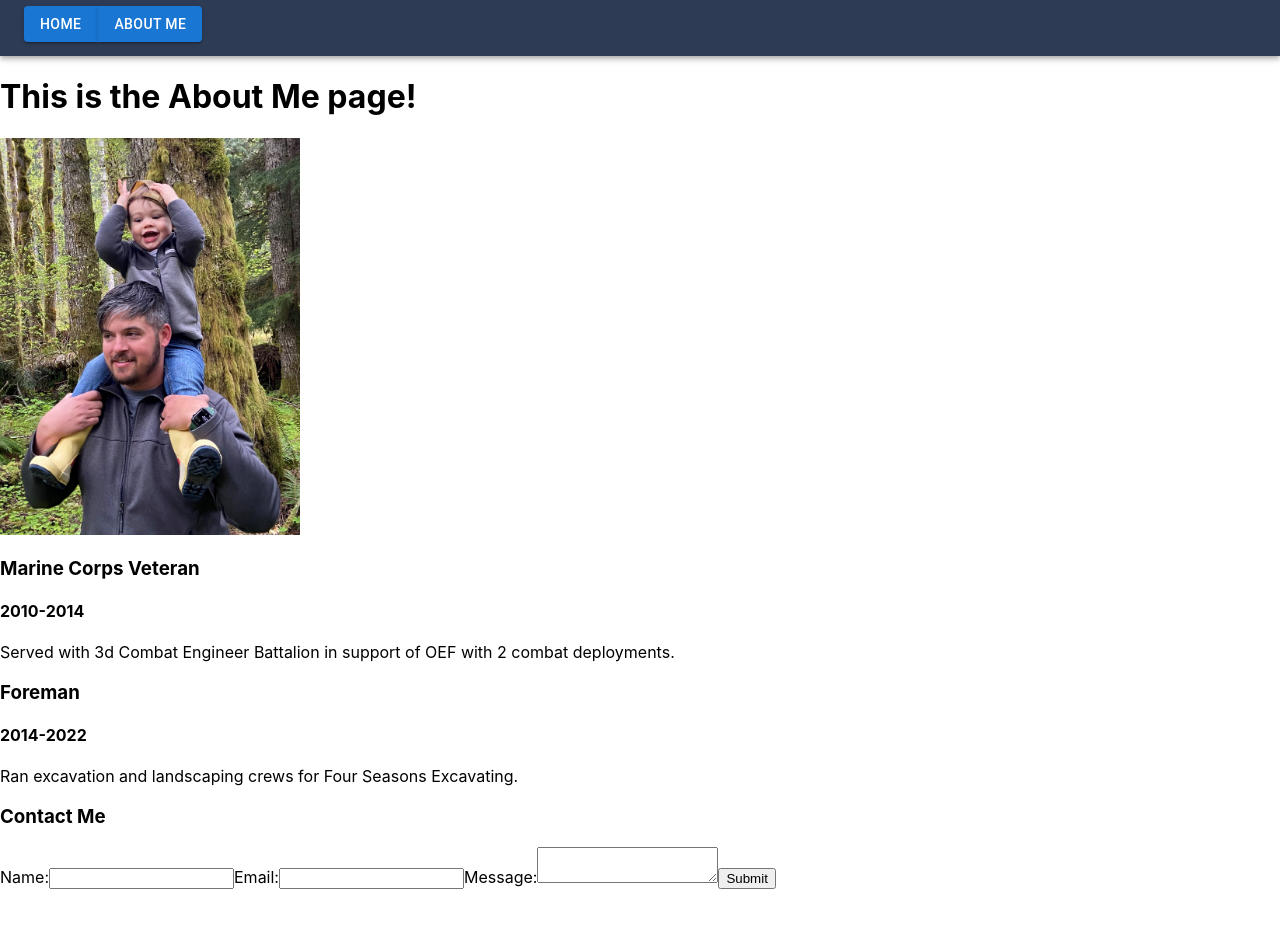
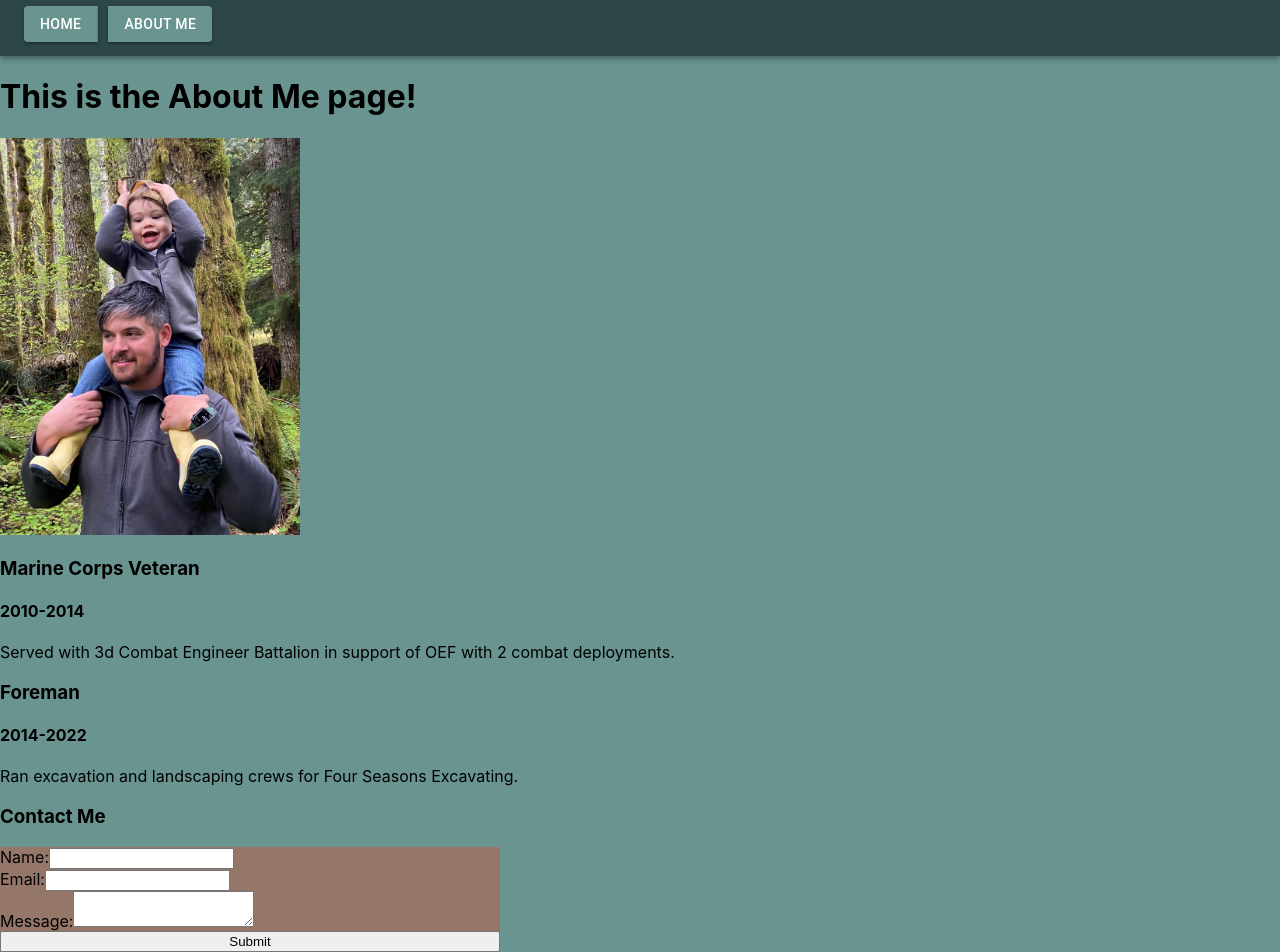
Before and after one commit to j-davitt/portfolio, a React (Create React App) app: page /about in a window 1280 px wide. Shown: the part 8-960 px from the top of the page. Before the commit the page ends 897 px from the top, so only its background shows below. Built offline with nearby package versions, Linux system fonts and the light colour scheme.

Commit message:
update color styles

```diff
--- a/src/App.css
+++ b/src/App.css
@@ -1,3 +1,5 @@
+
+
 .App {
   text-align: center;
 }
@@ -49,3 +51,7 @@ img {
   width: 100%;
   height: auto;
 }
+
+/* * {
+  background-color: #377175;
+} */
--- a/src/App.js
+++ b/src/App.js
@@ -8,6 +8,8 @@ import About from './Components/About';
 function App() {
   return (
     <>
+    <div style={{ backgroundColor: '#699490' }}>
+
       <BrowserRouter>
         <HeaderComponent />
         <Routes>
@@ -17,6 +19,7 @@ function App() {
         </Routes>
         <Footer />
       </BrowserRouter>
+    </div>
     </>
   );
 }
--- a/src/Components/About/index.js
+++ b/src/Components/About/index.js
@@ -26,7 +26,14 @@ const About = () => {
       <h4>2014-2022</h4>
       <p>Ran excavation and landscaping crews for Four Seasons Excavating.</p>
       <h3>Contact Me</h3>
-      <form onSubmit={handleSubmit}>
+      <Box sx={{
+        width: 500,
+        backgroundColor: '#947769'
+      }}>
+        <form onSubmit={handleSubmit} style={{
+          display: 'flex',
+          flexDirection: 'column',
+        }}>
           <label>
             Name:
             <input type="text" name="name" />
@@ -41,6 +48,7 @@ const About = () => {
           </label>
           <button type="submit">Submit</button>
         </form>
+      </Box>
     </>
   )
 }
--- a/src/Components/Header/index.jsx
+++ b/src/Components/Header/index.jsx
@@ -7,14 +7,14 @@ const HeaderComponent = () => {
   return (
 
     <Box sx={{ flexGrow: 1 }}>
-      <AppBar position="static" style={{ background: '#2E3B55' }}>
+      <AppBar position="static" style={{ background: '#2C4745' }}>
         <Toolbar>
           <ButtonGroup variant="text" aria-label="text button group">
             <Link to='/'>
-              <Button variant="contained">Home</Button>
+              <Button variant="contained" style={{ background: '#699490', marginRight: '10px' }}>Home</Button>
             </Link>
             <Link to='/about'>
-              <Button variant="contained">About Me</Button>
+              <Button variant="contained" style={{ background: '#699490' }}>About Me</Button>
             </Link>
             {/* <Link to='https://github.com/j-davitt'>
               <GitHubIcon />
--- a/src/Components/Project/index.js
+++ b/src/Components/Project/index.js
@@ -6,7 +6,7 @@ const Project = (props) => {
     <>
       <div className="projects">
         {projectData.map((project) => (
-          <Card sx={{ maxWidth: 500 }}>
+          <Card sx={{ maxWidth: 500, backgroundColor: '#947769' }}>
             <CardMedia
               component="img"
               height="270"
@@ -22,8 +22,8 @@ const Project = (props) => {
               </Typography>
             </CardContent>
             <CardActions>
-              <Button size="small" href={project.link}>Link</Button>
-              <Button size="small" href={project.github}>GitHub</Button>
+              <Button size="small" href={project.link} style={{ color: '#473024' }}>Link</Button>
+              <Button size="small" href={project.github} style={{ color: '#473024' }}>GitHub</Button>
             </CardActions>
 
           </Card>
```
Lines whose indentation alone changed are shown as unchanged.
